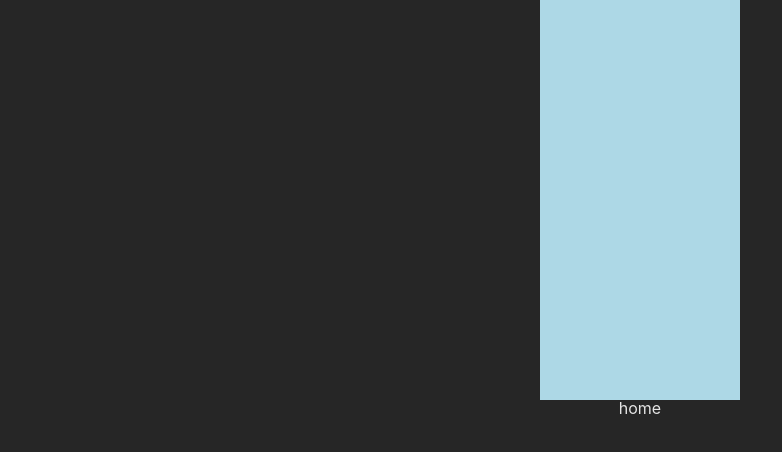
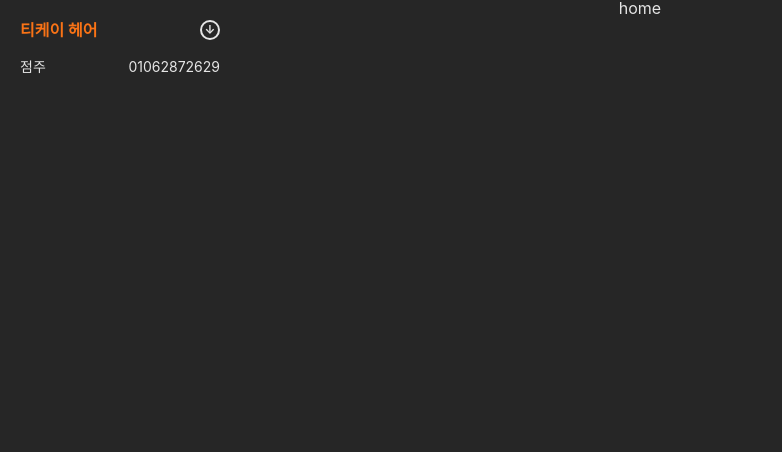
Before and after one commit to onepunch-tk/kim-secretary-front, a React (Vite) app: page / in a window 1280 px wide. Shown: the top 452 px of the page, without its empty margins (0-782 px from the left). Built offline with nearby package versions, Linux system fonts and the light colour scheme.

Commit message:
navbar ui

```diff
--- a/src/components/Navbar.tsx
+++ b/src/components/Navbar.tsx
@@ -1,3 +1,39 @@
+import styled from "styled-components";
+import { flexBox, flexCenterCol } from "@styles/common/flex-box.ts";
+import { Shop } from "@components/ui/navbar/Shop.tsx";
+
+const NavbarWrapper = styled(flexCenterCol)`
+  position: fixed;
+  left: 0;
+  top: 0;
+  padding: 8px;
+  width: 240px;
+  height: 100vh;
+  justify-content: space-between;
+`;
+const ProfileWrapper = styled(flexCenterCol)`
+  width: 100%;
+  padding: 12px;
+`;
+
+const OwnerWrapper = styled(flexBox)`
+  width: 100%;
+  justify-content: space-between;
+  margin-top: 20px;
+  color: ${({ theme }) => theme.colors.text.primary};
+  font-size: ${({ theme }) => theme.size.text.sm};
+`;
+
 export function Navbar() {
-  return <></>;
+  return (
+    <NavbarWrapper>
+      <ProfileWrapper>
+        <Shop shopName="티케이 헤어" />
+        <OwnerWrapper>
+          <span>점주</span>
+          <span>01062872629</span>
+        </OwnerWrapper>
+      </ProfileWrapper>
+    </NavbarWrapper>
+  );
 }
--- /dev/null
+++ b/src/components/ui/navbar/Shop.tsx
@@ -0,0 +1,44 @@
+import styled from "styled-components";
+import { flexCenter } from "@styles/common/flex-box.ts";
+import { Link } from "react-router-dom";
+import { useState } from "react";
+
+const ShopWrapper = styled(flexCenter)`
+  width: 100%;
+  justify-content: space-between;
+`;
+
+const SettingBtn = styled(flexCenter)`
+  cursor: pointer;
+  padding: 3px;
+  width: 20px;
+  height: 20px;
+  box-sizing: border-box;
+  font-weight: bold;
+  font-size: ${({ theme }) => theme.size.text.xs};
+  color: ${({ theme }) => theme.colors.text.primary};
+  border: solid 2px ${({ theme }) => theme.colors.text.primary};
+  border-radius: 50%;
+`;
+const ShopNameLink = styled(Link)`
+  color: ${({ theme }) => theme.colors.accent.main};
+  font-weight: bold;
+`;
+const ShopName = styled.h3``;
+
+type ShopProps = {
+  shopName: string;
+};
+export function Shop({ shopName }: ShopProps) {
+  const [active, setActive] = useState(false);
+  return (
+    <ShopWrapper>
+      <ShopNameLink to="/">
+        <ShopName>{shopName}</ShopName>
+      </ShopNameLink>
+      <SettingBtn onClick={() => setActive((prev) => !prev)}>
+        {active ? "↑" : "↓"}
+      </SettingBtn>
+    </ShopWrapper>
+  );
+}
--- a/src/route/Root.tsx
+++ b/src/route/Root.tsx
@@ -1,28 +1,14 @@
 import { SEO } from "@components/SEO.tsx";
-import { Outlet, useLocation } from "react-router-dom";
+import { Outlet } from "react-router-dom";
 import styled from "styled-components";
-import { flexBox, flexCenterCol } from "@styles/common/flex-box.ts";
+import { flexCenterCol } from "@styles/common/flex-box.ts";
+import { Navbar } from "@components/Navbar.tsx";
 
-const Test = styled(flexCenterCol)``;
-
-const Test1 = styled(flexBox)`
-  width: 200px;
-  height: 200px;
-  background-color: lightblue; // 기본 스타일
-
-  @media ${({ theme }) => theme.responsive.tablet} {
-    background-color: orangered;
-  }
-  @media ${({ theme }) => theme.responsive.phone} {
-    background-color: pink;
-  }
-`;
+const MainWrapper = styled(flexCenterCol)``;
 
 export function Root() {
-  const location = useLocation();
-  console.log(location.pathname);
   return (
-    <Test as="main">
+    <MainWrapper as="main">
       <div>
         <SEO
           title="김비서 - home"
@@ -31,9 +17,8 @@ export function Root() {
           type="summary_large_image"
         />
       </div>
-      <Test1 as="figure" />
-      <Test1 />
+      <Navbar />
       <Outlet />
-    </Test>
+    </MainWrapper>
   );
 }
```
